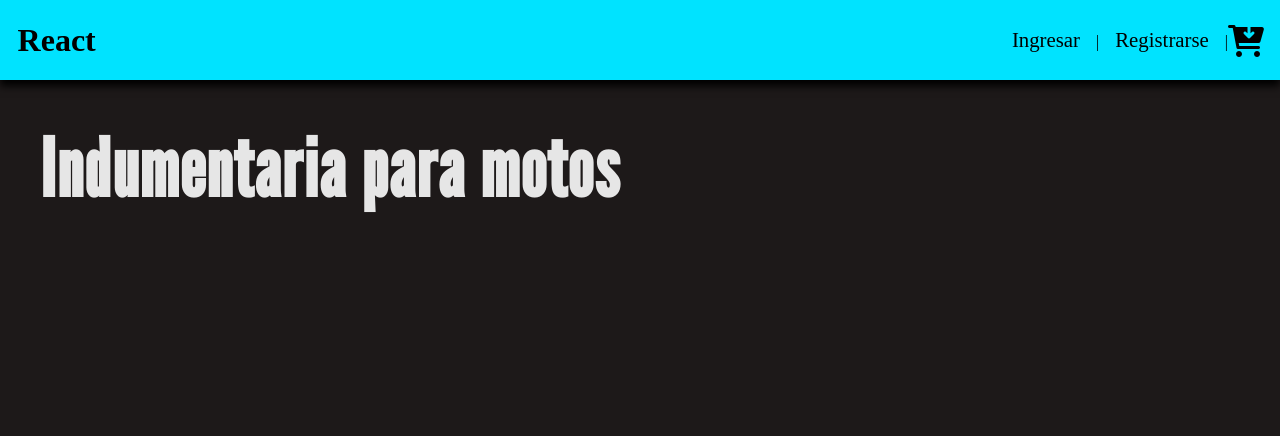
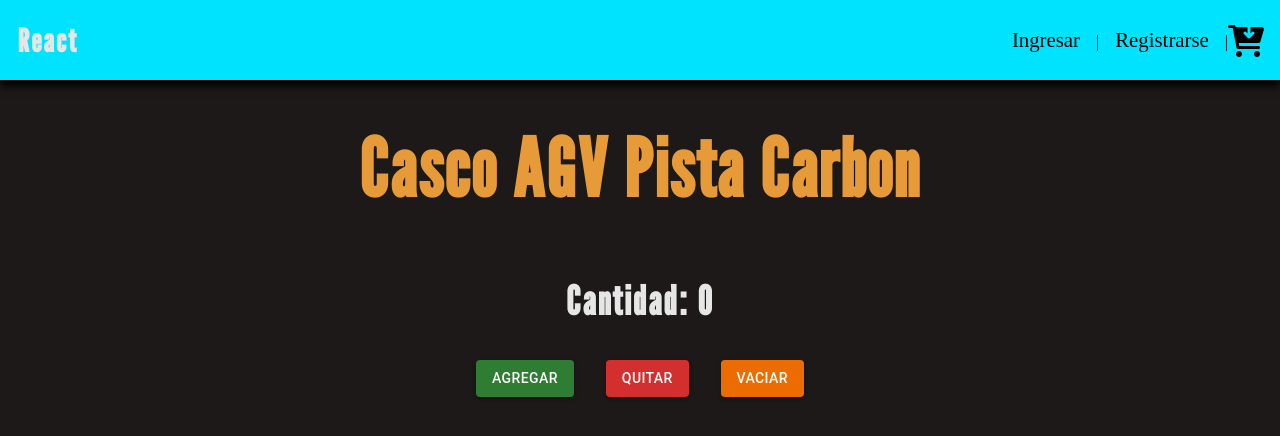
Before and after one commit to WalterWit/WW-React, a React (Create React App) app: page / in a window 1280 px wide. Shown: the top 436 px of the page. Built offline with nearby package versions, Linux system fonts and the light colour scheme.

Commit message:
Desafío: Contador con botón

```diff
--- a/package.json
+++ b/package.json
@@ -3,6 +3,9 @@
   "version": "0.1.0",
   "private": true,
   "dependencies": {
+    "@emotion/react": "^11.8.1",
+    "@emotion/styled": "^11.8.1",
+    "@mui/material": "^5.5.0",
     "@testing-library/jest-dom": "^5.16.2",
     "@testing-library/react": "^12.1.3",
     "@testing-library/user-event": "^13.5.0",
--- a/src/App.js
+++ b/src/App.js
@@ -4,9 +4,9 @@ import {Header} from './components/Header.js';
 
 function App() {
     return (
-        <Fragment className="App">
+        <Fragment>
             <Header />
-            <ItemListContainer greeting="Indumentaria para motos"/>
+            <ItemListContainer greeting="Casco AGV Pista Carbon"/>
         </Fragment>
     );
 }
--- a/src/components/CartWidgets.js
+++ b/src/components/CartWidgets.js
@@ -1,6 +1,6 @@
 const CartWidgets = () => {
     return (
-        <i class="fa-solid fa-cart-arrow-down fa-2xl"></i>
+        <i className="fa-solid fa-cart-arrow-down fa-2xl"></i>
     )
 }
 
--- /dev/null
+++ b/src/components/ItemCount.js
@@ -0,0 +1,32 @@
+import React from 'react'
+import {useState} from 'react'
+import Button from '@mui/material/Button'
+
+
+
+export const ItemCount = (x) =>{
+    const [cant, setCant] = useState(x.initial)
+
+    const clickUp = () =>{
+        if (cant < x.stock){
+            setCant(cant + 1)
+        }
+    }
+    const clickDown = () =>{
+        if (cant > x.initial){
+            setCant( cant - 1)
+        }
+    }
+    const miOnAdd = () =>{
+        setCant(0)
+    }
+
+    return (
+        <div className="itemCantContainer">
+            <h2>Cantidad: {cant}</h2>
+            <Button color="success" variant="contained" onClick={clickUp}>Agregar</Button>
+            <Button color="error" variant="contained" onClick={clickDown}>Quitar</Button>
+            <Button color="warning" variant="contained" onClick={miOnAdd}>Vaciar</Button>
+        </div>
+    )
+}
--- a/src/components/ItemListContainer.js
+++ b/src/components/ItemListContainer.js
@@ -1,8 +1,11 @@
-import './ItemListContainer.scss'
-const ItemListContainer = (a) =>{
-    console.log(a)
+import React from 'react'
+import {ItemCount} from './ItemCount'
+
+export const ItemListContainer = (a) =>{
     return (
-        <h1>{a.greeting}</h1>
+        <main className='itemListContainer'>
+            <h1>{a.greeting}</h1>
+            <ItemCount initial={0} stock={3} onAdd={ItemCount.miOnAdd}/>
+        </main>
     )
 }
-export {ItemListContainer};
--- a/src/components/ItemListContainer.scss
+++ /dev/null
@@ -1,7 +0,0 @@
-h1 {
-    font-size: 5em;
-    color: rgb(230, 230, 230);
-    font-family: 'League Gothic', sans-serif;
-    margin: .5em;
-    letter-spacing: 2.5px;
-}
--- a/src/components/NavBar.js
+++ b/src/components/NavBar.js
@@ -1,4 +1,3 @@
-import './NavBar.scss'
 import { CartWidgets } from './CartWidgets'
 
 const NavBar = () => {
--- a/src/components/NavBar.scss
+++ /dev/null
@@ -1,26 +0,0 @@
-
-#NavBar {
-    height: 5rem;
-    background-color: #00e3ff;
-    width: 100%;
-    display: flex;
-    flex-direction: row;
-    justify-content: space-between;
-    align-items: center;
-    padding: 1rem;
-    box-shadow: 0 .4rem .5rem #000000;
-    #NavBar__brand {
-        h2 {
-            font-size: xx-large;
-            margin: .1rem;
-        }
-    }
-    #NavBar__links {
-        a {
-            text-decoration: none;
-            color: black;
-            font-size: 1.3em;
-            margin: 1rem;
-        }
-    }
-}
--- /dev/null
+++ b/src/components/estilos.scss
@@ -0,0 +1,63 @@
+*,
+*::before,
+*::after {
+    box-sizing: border-box;
+}
+body{
+    margin: 0;
+    background-color: rgb(29, 25, 25);
+    height: 100vh;
+    #header {
+        width: 100%;
+    }
+    h1 {
+        font-size: 5em;
+        color: rgb(231, 155, 56);
+        font-family: 'League Gothic', sans-serif;
+        margin: .5em;
+        letter-spacing: 2.5px;
+    }
+    h2 {
+        font-size: 2.5em;
+        color: rgb(230, 230, 230);
+        font-family: 'League Gothic', sans-serif;
+        margin: .5em;
+        letter-spacing: 2.5px;
+        text-align: center;
+    }
+    #NavBar {
+        height: 5rem;
+        background-color: #00e3ff;
+        width: 100%;
+        display: flex;
+        flex-direction: row;
+        justify-content: space-between;
+        align-items: center;
+        padding: 1rem;
+        box-shadow: 0 .4rem .5rem #000000;
+        #NavBar__brand {
+            h2 {
+                font-size: xx-large;
+                margin: .1rem;
+            }
+        }
+        #NavBar__links {
+            a {
+                text-decoration: none;
+                color: black;
+                font-size: 1.3em;
+                margin: 1rem;
+            }
+        }
+    }
+    main {
+        display: flex;
+        flex-direction: column;
+        align-items: center;
+        .itemCantContainer {
+            button {
+                margin: 1rem;
+            }
+        }
+    }
+}
--- a/src/estilos.css
+++ /dev/null
@@ -1,17 +0,0 @@
-*,
-*::before,
-*::after {
-  -webkit-box-sizing: border-box;
-          box-sizing: border-box;
-}
-
-body {
-  margin: 0;
-  background-color: #1d1919;
-  height: 100vh;
-}
-
-body #header {
-  width: 100%;
-}
-/*# sourceMappingURL=estilos.css.map */
--- a/src/estilos.scss
+++ /dev/null
@@ -1,13 +0,0 @@
-*,
-*::before,
-*::after {
-    box-sizing: border-box;
-}
-body{
-    margin: 0;
-    background-color: rgb(29, 25, 25);
-    height: 100vh;
-    #header {
-        width: 100%;
-    }
-}
--- a/src/index.js
+++ b/src/index.js
@@ -1,6 +1,6 @@
 import {React} from 'react';
 import ReactDOM from 'react-dom';
 import {App} from './App'
-import './estilos.css'
+import './components/estilos.scss'
 
 ReactDOM.render(<App/>,document.getElementById('root'))
```
Also changed, not shown: 2 other files (tests, documents, lock files or other folders).
